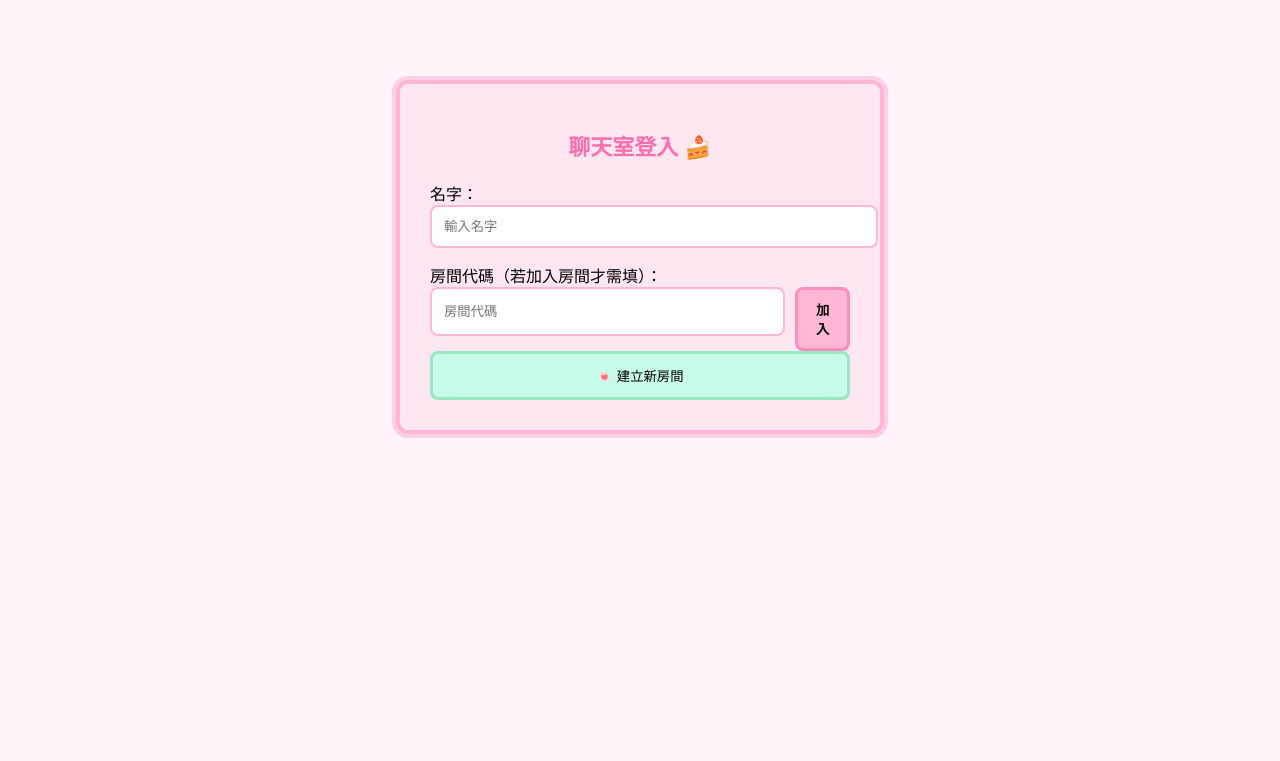
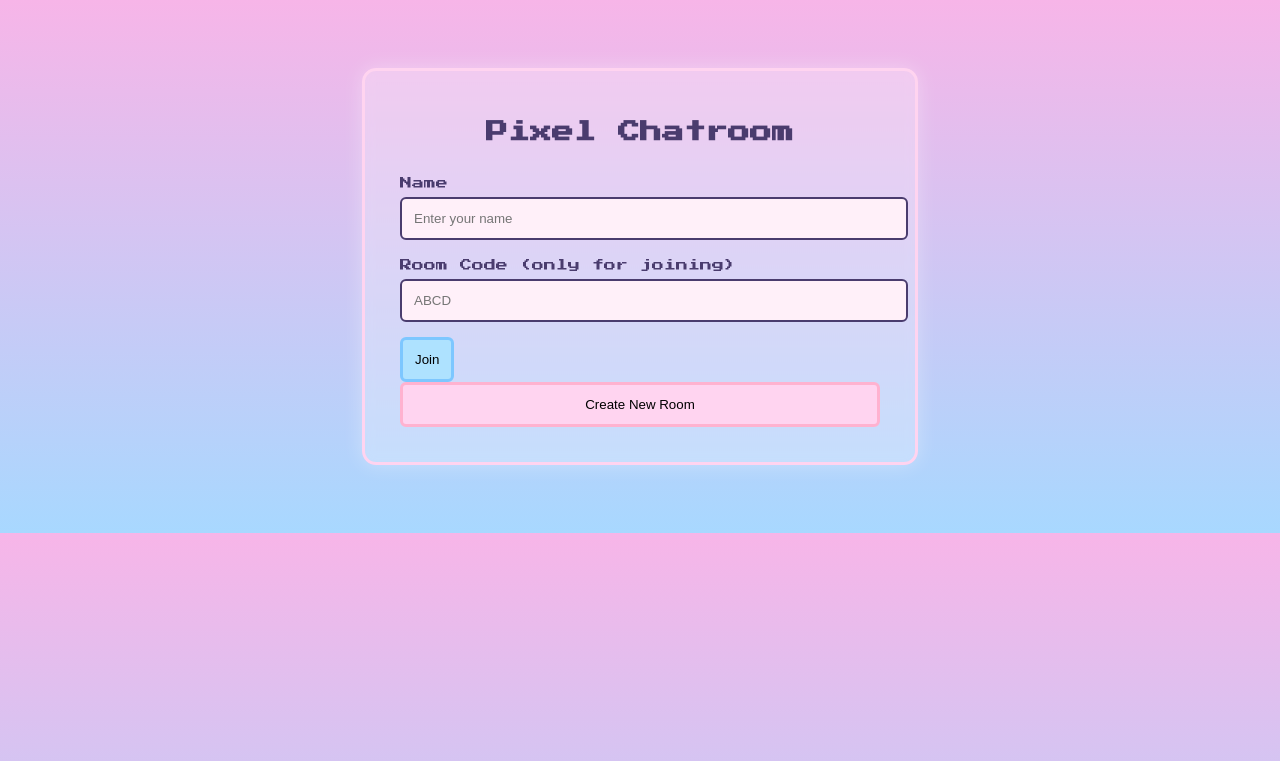
Before and after one commit to itsashleyccc/chatapp, a Flask app: page / in a window 1280 px wide. Shown: the top 761 px of the page. Run offline with Flask 3, Linux system fonts and the light colour scheme.

Commit message:
clean pixel chat version

```diff
--- a/main.py
+++ b/main.py
@@ -1,79 +1,93 @@
-from flask import Flask, render_template, request, redirect
-from flask_socketio import SocketIO, join_room, leave_room, send
+from flask import Flask, render_template, request, session, redirect, url_for
+from flask_socketio import SocketIO, send, join_room, leave_room
 import random
+from string import ascii_uppercase
+from datetime import datetime
 
 app = Flask(__name__)
-app.config["SECRET_KEY"] = "pixelchatsecret"
+app.config["SECRET_KEY"] = "secret123"
 socketio = SocketIO(app)
 
-rooms = {}  # room_code: { "messages": [] }
+rooms = {}
 
-avatars = ["⭐", "💖", "🌙", "💫", "✨", "🌟"]
+def generate_code(length=4):
+    code = ""
+    for i in range(length):
+        code += random.choice(ascii_uppercase)
+    return code
 
 @app.route("/", methods=["GET", "POST"])
 def home():
+    session.clear()
+
     if request.method == "POST":
         name = request.form.get("name")
-        room = request.form.get("room")
+        code = request.form.get("code")
+        join = request.form.get("join")
+        create = request.form.get("create")
 
-        if not name or not room:
-            return render_template("home.html", error="Enter name & room code!")
+        if not name:
+            return render_template("home.html", error="請輸入名字")
 
-        if room not in rooms:
-            return render_template("home.html", error="Room does not exist.")
+        # Create room
+        if create:
+            room = generate_code()
+            rooms[room] = {"members": 0, "messages": []}
+            session["room"] = room
+            session["name"] = name
+            return redirect(url_for("room"))
 
-        return redirect(f"/room?name={name}&room={room}")
+        # Join room
+        if join:
+            if code not in rooms:
+                return render_template("home.html", error="房間不存在", name=name)
+            session["room"] = code
+            session["name"] = name
+            return redirect(url_for("room"))
 
     return render_template("home.html")
 
-
-@app.route("/create", methods=["POST"])
-def create():
-    name = request.form.get("name")
-    room = str(random.randint(1000, 9999))
-
-    rooms[room] = {"messages": []}
-
-    return redirect(f"/room?name={name}&room={room}")
-
-
 @app.route("/room")
 def room():
-    name = request.args.get("name")
-    room = request.args.get("room")
+    room = session.get("room")
+    name = session.get("name")
 
-    if room not in rooms:
-        return "Room does not exist."
+    if room not in rooms or not name:
+        return redirect(url_for("home"))
 
-    return render_template(
-        "room.html",
-        user=name,
-        room=room,
-        messages=rooms[room]["messages"],
-    )
+    return render_template("room.html", code=room, messages=rooms[room]["messages"])
 
+@socketio.on("message")
+def message(data):
+    room = session.get("room")
+    name = session.get("name")
 
-@socketio.on("join")
-def handle_join(data):
-    name = data["name"]
-    room = data["room"]
+    time = datetime.now().strftime("%Y/%m/%d %H:%M:%S")
+
+    msg = {"name": name, "message": data["message"], "avatar": data["avatar"], "time": time}
+    rooms[room]["messages"].append(msg)
+
+    send(msg, to=room)
+
+@socketio.on("connect")
+def connect(auth):
+    room = session.get("room")
+    name = session.get("name")
+
+    if not room or not name:
+        return
 
     join_room(room)
+    rooms[room]["members"] += 1
 
-    avatar = random.choice(avatars)
+@socketio.on("disconnect")
+def disconnect():
+    room = session.get("room")
+    name = session.get("name")
 
-    rooms[room]["messages"].append({"user": name, "avatar": avatar, "text": "joined the room"})
+    leave_room(room)
 
-    send({"user": name, "avatar": avatar, "text": "joined the room"}, to=room)
-
-
-@socketio.on("message")
-def handle_message(data):
-    room = data["room"]
-    rooms[room]["messages"].append(data)
-
-    send(data, to=room)
-
-
-if __name__ == "__main__":
-    socketio.run(app, host="0.0.0.0", port=10000)
+    if room in rooms:
+        rooms[room]["members"] -= 1
+        if rooms[room]["members"] <= 0:
+            del rooms[room]
--- a/static/css/style.css
+++ b/static/css/style.css
@@ -1,129 +1,95 @@
-/* —— 全站背景 —— */
+@import url('https://fonts.googleapis.com/css2?family=Press+Start+2P&display=swap');
+
 body {
-    background: #FFF4F9;
-    font-family: "Press Start 2P", "微軟正黑體", sans-serif;
+    background: linear-gradient(#F7B5E8, #A8D8FF);
+    font-family: "Press Start 2P", cursive;
+    padding: 60px 0;
 }
 
-/* —— 登入卡片 —— */
-.cute-card {
-    background: #FFE7F1;
-    width: 420px;
-    margin: 80px auto;
-    padding: 30px;
-    border: 4px solid #FFB7D5;
-    border-radius: 12px;
-    box-shadow: 0 0 0 4px #FFCFE3;
+/* Login card */
+.celeste-card {
+    background: rgba(255, 255, 255, 0.25);
+    backdrop-filter: blur(6px);
+    width: 480px;
+    margin: auto;
+    padding: 35px;
+    border: 3px solid #FFD4F0;
+    border-radius: 14px;
+    box-shadow: 0 0 20px #fff5;
 }
 
-.cute-title {
+.celeste-title {
     text-align: center;
+    color: #4A3C6E;
     font-size: 22px;
-    color: #FF6FAE;
-    margin-bottom: 20px;
+    margin-bottom: 30px;
 }
 
-.cute-form input {
+.celeste-label {
+    color: #4A3C6E;
+    font-size: 12px;
+}
+
+.input-pixel {
     width: 100%;
     padding: 12px;
-    margin-bottom: 15px;
-    background: #FFF;
-    border: 2px solid #FFB7D5;
-    border-radius: 8px;
+    margin: 8px 0 15px 0;
+    border: 2px solid #4A3C6E;
+    border-radius: 6px;
+    background: #FFF0F9;
 }
 
-.cute-row {
-    display: flex;
-    gap: 10px;
+/* Buttons */
+.btn-pink {
+    width: 100%;
+    background: #FFD4F0;
+    border: 3px solid #FFB2D0;
+    padding: 12px;
+    border-radius: 6px;
+    cursor: pointer;
+}
+.btn-blue {
+    background: #AEE2FF;
+    border: 3px solid #7DC7FF;
+    padding: 12px;
+    border-radius: 6px;
+    cursor: pointer;
 }
 
-/* —— 粉色像素按鈕 —— */
-.btn-pixel-pink {
-    background: #FFB7D5;
-    border: 3px solid #FF8EC0;
-    padding: 10px 14px;
-    border-radius: 8px;
-    cursor: pointer;
-    font-weight: bold;
-}
-.btn-pixel-pink:hover {
-    background: #FF8EC0;
+/* Chatroom */
+.chat-box {
+    background: rgba(255,255,255,0.3);
+    width: 80%;
+    margin: auto;
+    padding: 25px;
+    border-radius: 12px;
+    border: 3px solid #FFD4F0;
 }
 
-/* —— 綠色像素按鈕 —— */
-.btn-pixel-green {
-    background: #C8FCEA;
-    border: 3px solid #9BE7C4;
-    width: 100%;
-    padding: 12px;
+.messages {
+    background: rgba(255,255,255,0.4);
+    height: 65vh;
+    overflow-y: auto;
     border-radius: 8px;
-    cursor: pointer;
-}
-.btn-pixel-green:hover {
-    background: #9BE7C4;
+    padding: 18px;
 }
 
-.cute-error {
-    color: #FF5A5A;
-    margin-top: 10px;
-    text-align: center;
+.bubble {
+    display: flex;
+    gap: 12px;
+    background: #FFEAF7;
+    border: 2px solid #FFB7D5;
+    padding: 12px;
+    margin: 12px 0;
+    border-radius: 10px;
 }
 
-/* —— 聊天室 —— */
-.chat-wrapper {
-    width: 90%;
-    max-width: 900px;
-    margin: 40px auto;
-}
-
-.room-header {
-    color: #FF6FAE;
-    margin-bottom: 15px;
-}
-
-.message-area {
-    background: #FFF0F6;
-    height: 70vh;
-    padding: 15px;
-    border-radius: 12px;
-    overflow-y: auto;
-    border: 3px solid #FFB7D5;
-}
-
-/* —— 訊息泡泡 —— */
-.msg-box {
-    display: flex;
-    gap: 10px;
-    margin: 12px 0;
-    background: #FFD9EA;
-    padding: 10px;
-    border-radius: 10px;
-    border: 2px solid #FFB7D5;
-}
-
-.avatar {
+.bubble-avatar {
     font-size: 26px;
 }
 
-.msg {
-    font-size: 14px;
+.bubble-time {
+    font-size: 10px;
+    opacity: .6;
+    margin-top: 4px;
 }
-
-.time {
-    font-size: 10px;
-    color: gray;
-}
-
-/* —— 輸入列 —— */
-.input-row {
-    display: flex;
-    gap: 10px;
-    margin-top: 12px;
-}
-
-.input-row input {
-    flex: 1;
-    padding: 12px;
-    border-radius: 10px;
-    border: 2px solid #FFB7D5;
-    background: white;
-}
--- a/templates/home.html
+++ b/templates/home.html
@@ -1,29 +1,26 @@
 {% extends 'base.html' %}
 {% block content %}
 
-<div class="cute-card">
+<div class="celeste-card">
 
-    <h1 class="cute-title">聊天室登入 🍰</h1>
+    <h1 class="celeste-title">Pixel Chatroom</h1>
 
-    <form method="POST" class="cute-form">
+    <form method="POST">
 
-        <label>名字：</label>
-        <input type="text" name="name" placeholder="輸入名字" value="{{name}}" required>
+        <label class="celeste-label">Name</label>
+        <input name="name" class="input-pixel" placeholder="Enter your name">
 
-        <label>房間代碼（若加入房間才需填）：</label>
-        <div class="cute-row">
-            <input type="text" name="code" placeholder="房間代碼" value="{{code}}">
-            <button type="submit" name="join" class="btn-pixel-pink">加入</button>
+        <label class="celeste-label">Room Code (only for joining)</label>
+        <div class="row">
+            <input name="code" class="input-pixel" placeholder="ABCD">
+            <button name="join" class="btn-blue">Join</button>
         </div>
 
-        <button type="submit" name="create" class="btn-pixel-green">
-            🍬 建立新房間
-        </button>
+        <button name="create" class="btn-pink">Create New Room</button>
 
         {% if error %}
-            <p class="cute-error">{{error}}</p>
+            <p class="error-msg">{{error}}</p>
         {% endif %}
-
     </form>
 
 </div>
```
Also changed, not shown: templates/room.html (+20 -24 lines).
